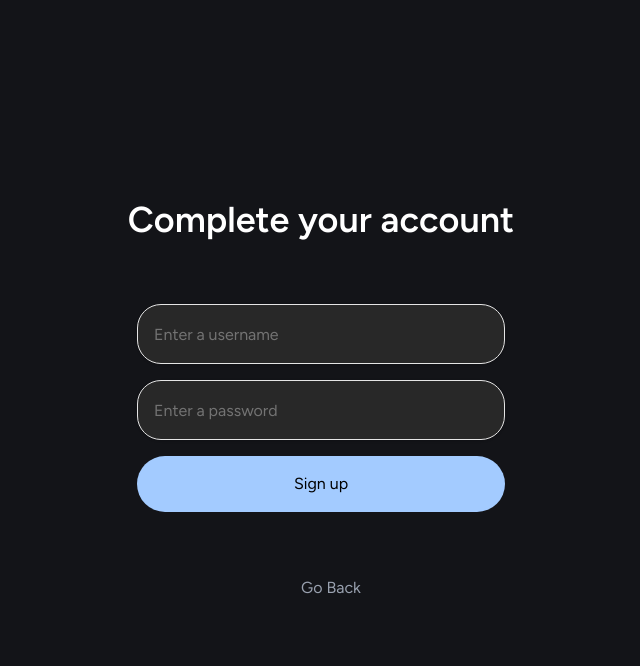
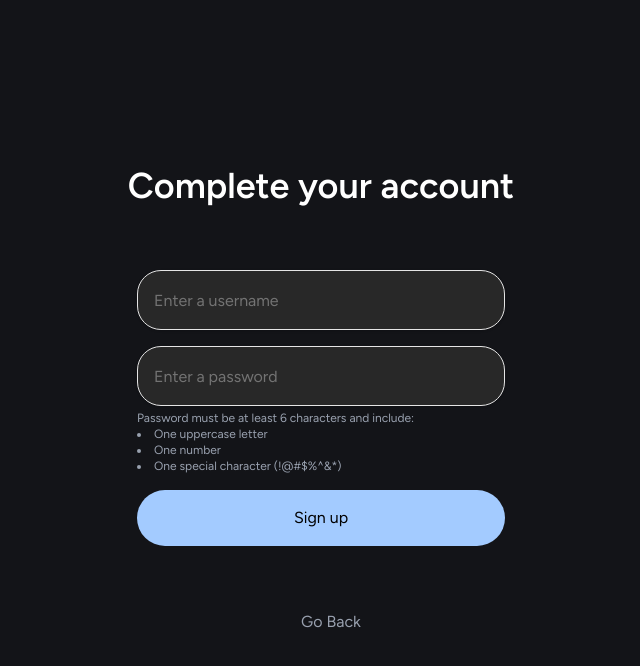
Before and after one commit to MundaneDragon/Team14, a Next.js app in the folder my-app/: page /register in a window 1280 px wide. Both pictures are taken after typing "name@example.com" into the empty fields and a click on the button "Continue". Shown: the top 666 px of the page, without its empty margins (319-959 px from the left). Built offline with nearby package versions, Linux system fonts and the light colour scheme; no server answers; some icons are missing.

Commit message:
add: add error message when error happens in register

```diff
--- a/my-app/src/app/api/ical/token/route.js
+++ b/my-app/src/app/api/ical/token/route.js
@@ -51,12 +51,6 @@ export async function GET(request) {
 
     // Check if token is missing or is the string "NULL"
     if (fetchError || !userData || !userData.ical_token || userData.ical_token === 'NULL') {
-      console.log('Token needs to be created. Reason:', {
-        hasFetchError: !!fetchError,
-        hasUserData: !!userData,
-        hasToken: !!userData?.ical_token,
-        tokenValue: userData?.ical_token
-      });
       const newToken = crypto.randomBytes(32).toString('hex');
 
       const { data: newTokenData, error: updateError } = await supabase
--- a/my-app/src/app/components/registerStep1.js
+++ b/my-app/src/app/components/registerStep1.js
@@ -1,10 +1,31 @@
 import SignCard from "../components/signCard"
 import { Input } from "../components/input";
 import { useFormContext } from 'react-hook-form';
+import { useState, useEffect } from 'react';
 import ArrowBackIcon from '@mui/icons-material/ArrowBack';
 
 export default function RegisterStep1({ prevStep, onSubmit }) {
-    const { register, handleSubmit, formState: { errors } } = useFormContext();
+    const methods = useFormContext();
+    const { register, handleSubmit, formState: { errors, isSubmitting, isSubmitted }, watch, trigger } = methods;
+    const [showErrors, setShowErrors] = useState(false);
+
+    const handleFormSubmit = async (e) => {
+        e.preventDefault();
+        const isValid = await trigger();
+
+        if (!isValid) {
+            setShowErrors(true);
+            // Hide errors after 3 seconds
+            setTimeout(() => setShowErrors(false), 3000);
+            return;
+        }
+
+        try {
+            await handleSubmit(onSubmit)();
+        } catch (error) {
+            console.error('Form submission error:', error);
+        }
+    };
 
     return (
         <div className="flex w-full h-dvh justify-center items-center">
@@ -23,25 +44,60 @@ export default function RegisterStep1({ prevStep, onSubmit }) {
                     className={`bg-[#282828] p-4 w-full rounded-3xl ${errors.username && "border-[#FF7F7F]"}`}
                     placeholder="Enter a username"
                   />
-                  {errors.username && (
-                    <p className="text-[#FF7F7F] text-[0.8rem]">{errors.username.message}</p>
+                  {showErrors && errors.username && (
+                    <div className="text-[#FF7F7F] text-[0.8rem] p-2 bg-red-50 rounded-md animate-fade-in">
+                      {errors.username.message}
+                    </div>
                   )}
 
+                  <div className="w-full">
                     <Input
                       {...register("password", {
-                      required: "Password is required"
+                        required: "Password is required",
+                        minLength: {
+                          value: 6,
+                          message: "Password must be at least 6 characters"
+                        },
+                        validate: (value) => {
+                          if (!/[A-Z]/.test(value)) {
+                            return "Password must contain at least one uppercase letter";
+                          }
+                          if (!/[0-9]/.test(value)) {
+                            return "Password must contain at least one number";
+                          }
+                          if (!/[!@#$%^&*]/.test(value)) {
+                            return "Password must contain at least one special character (!@#$%^&*)";
+                          }
+                          return true;
+                        }
                       })}
                       type="password"
                       id="password"
-                    className={`bg-[#282828] p-4 w-full rounded-3xl ${errors.password && "border-[#FF7F7F]"}`}
+                      className={`bg-[#282828] p-4 w-full rounded-3xl ${errors.password ? "border-[#FF7F7F]" : ""}`}
                       placeholder="Enter a password"
                     />
-                  {errors.password && (
-                    <p className="text-[#FF7F7F] text-[0.8rem]">{errors.password.message}</p>
+                    {showErrors && errors.password && (
+                      <div className="text-[#FF7F7F] text-[0.8rem] p-2 bg-red-50 rounded-md mt-1 animate-fade-in">
+                        {errors.password.message}
+                      </div>
                     )}
+                    <div className="text-gray-400 text-xs mt-1">
+                      Password must be at least 6 characters and include:
+                      <ul className="list-disc list-inside">
+                        <li>One uppercase letter</li>
+                        <li>One number</li>
+                        <li>One special character (!@#$%^&*)</li>
+                      </ul>
+                    </div>
+                  </div>
 
-                  <button className="w-full p-4 rounded-full bg-[#A3CBFF] hover:bg-[#A3CBFF]/80 text-black cursor-pointer" onClick={handleSubmit(onSubmit)}>
-                    Sign up
+                  <button
+                    type="button"
+                    className={`w-full p-4 rounded-full bg-[#A3CBFF] hover:bg-[#A3CBFF]/80 text-black cursor-pointer transition-colors ${isSubmitting ? 'opacity-70' : ''}`}
+                    onClick={handleFormSubmit}
+                    disabled={isSubmitting}
+                  >
+                    {isSubmitting ? 'Signing up...' : 'Sign up'}
                   </button>
                   <button onClick={prevStep} className="cursor-pointer text-gray-400 hover:text-gray-300 mt-12">
                     <ArrowBackIcon /> Go Back
--- a/my-app/src/app/register/page.js
+++ b/my-app/src/app/register/page.js
@@ -1,5 +1,5 @@
 "use client"
-import { useState } from 'react';
+import { useState, useEffect } from 'react';
 import { useForm, FormProvider } from 'react-hook-form';
 import { useRouter } from "next/navigation";
 import { signUp } from "@/lib/auth";
@@ -7,10 +7,30 @@ import { signUp } from "@/lib/auth";
 import RegisterStep0 from '../components/registerStep0';
 import RegisterStep1 from '../components/registerStep1';
 
+// Simple error message that auto-dismisses
+const ErrorMessage = ({ message, onDismiss }) => {
+  useEffect(() => {
+    const timer = setTimeout(onDismiss, 5000);
+    return () => clearTimeout(timer);
+  }, [onDismiss]);
+
+  return (
+    <div className="fixed top-4 left-1/2 -translate-x-1/2 bg-red-100 border-l-4 border-red-500 text-red-700 p-4 rounded z-50 max-w-md w-full shadow-lg flex items-center gap-2">
+      <span>{message}</span>
+      <button onClick={onDismiss} className="ml-auto">
+        <svg className="w-5 h-5" fill="none" stroke="currentColor" viewBox="0 0 24 24">
+          <path strokeLinecap="round" strokeLinejoin="round" strokeWidth={2} d="M6 18L18 6M6 6l12 12" />
+        </svg>
+      </button>
+    </div>
+  );
+};
+
 export default function Register() {
     const router = useRouter();
     const [loading, setLoading] = useState(false);
     const [error, setError] = useState("");
+    const [showError, setShowError] = useState(false);
 
     const methods = useForm({
         mode: "onSubmit",
@@ -42,7 +62,9 @@ export default function Register() {
             alert("Account created successfully! Please check your email to verify your account.");
             router.push("/login");
         } catch (err) {
-            setError(err.message || "Signup failed. Please try again.");
+            const errorMessage = err.message || "Signup failed. Please try again.";
+            setError(errorMessage);
+            setShowError(true);
             console.error("Signup error:", err);
         } finally {
             setLoading(false);
@@ -57,7 +79,13 @@ export default function Register() {
 
     return (
         <FormProvider {...methods}>
-            <form onSubmit={methods.handleSubmit(onSubmit)}>
+            <form onSubmit={methods.handleSubmit(onSubmit)} className="relative">
+                {showError && (
+                    <ErrorMessage
+                        message={error}
+                        onDismiss={() => setShowError(false)}
+                    />
+                )}
                 {steps[step]}
             </form>
         </FormProvider>
```
Also changed, not shown: 1 other file (tests, documents, lock files or other folders). Lines whose indentation alone changed are shown as unchanged.
